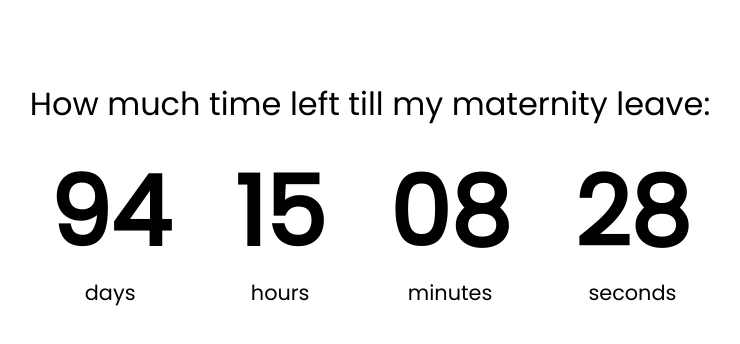
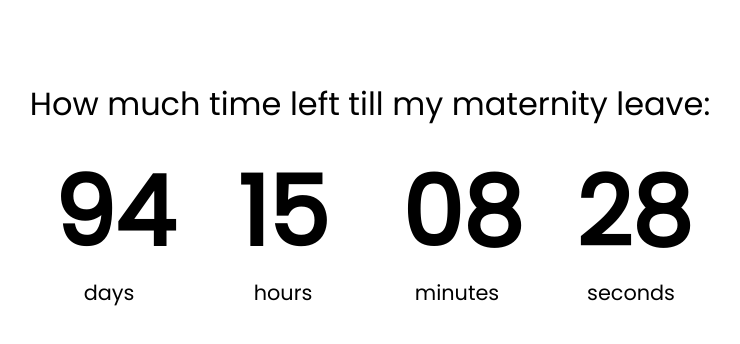
Before and after one commit to KatarzynaZaloba/howmuchtomaternityleave, a website: page index.html in a window 1280 px wide. Shown: the whole page, without its empty margins (270-1010 px from the left). Drawn offline with Linux system fonts and the light colour scheme.

Commit message:
add min-width and max-width

```diff
--- a/style.css
+++ b/style.css
@@ -34,6 +34,8 @@ body {
         font-size: 6rem;
         line-height: 1;
         margin: 1rem 2rem;
+        min-width: 110px;
+        max-width: 110px;
       }
 
       span {
```
